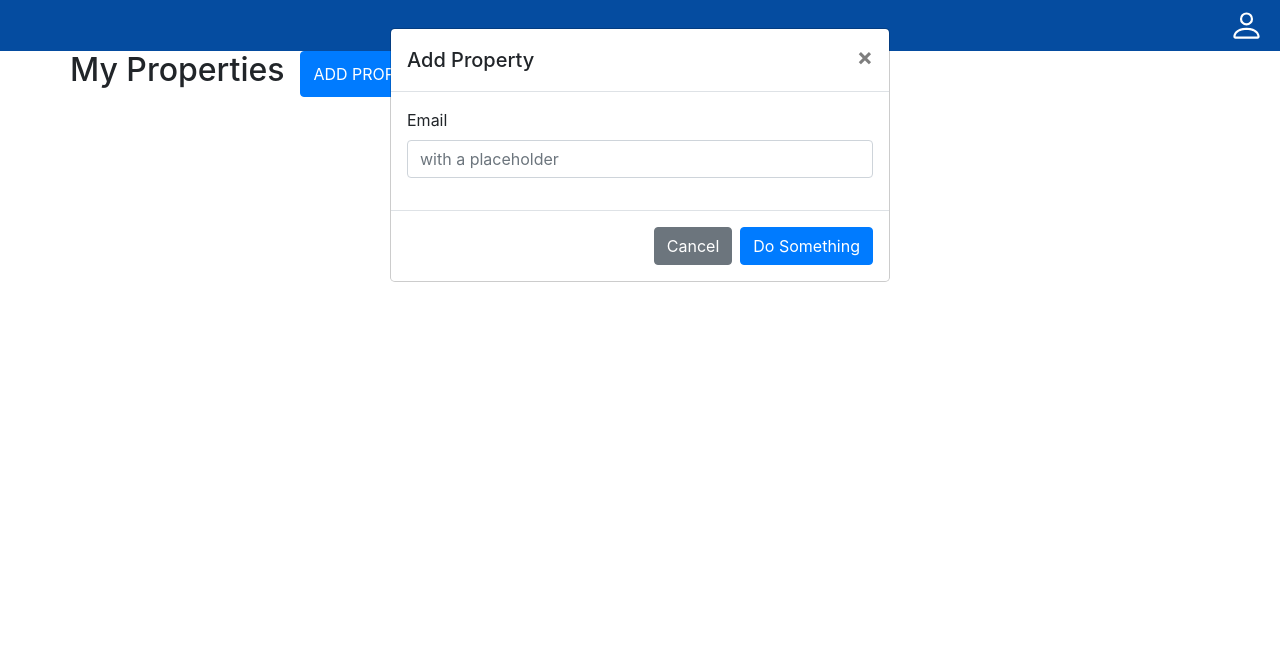
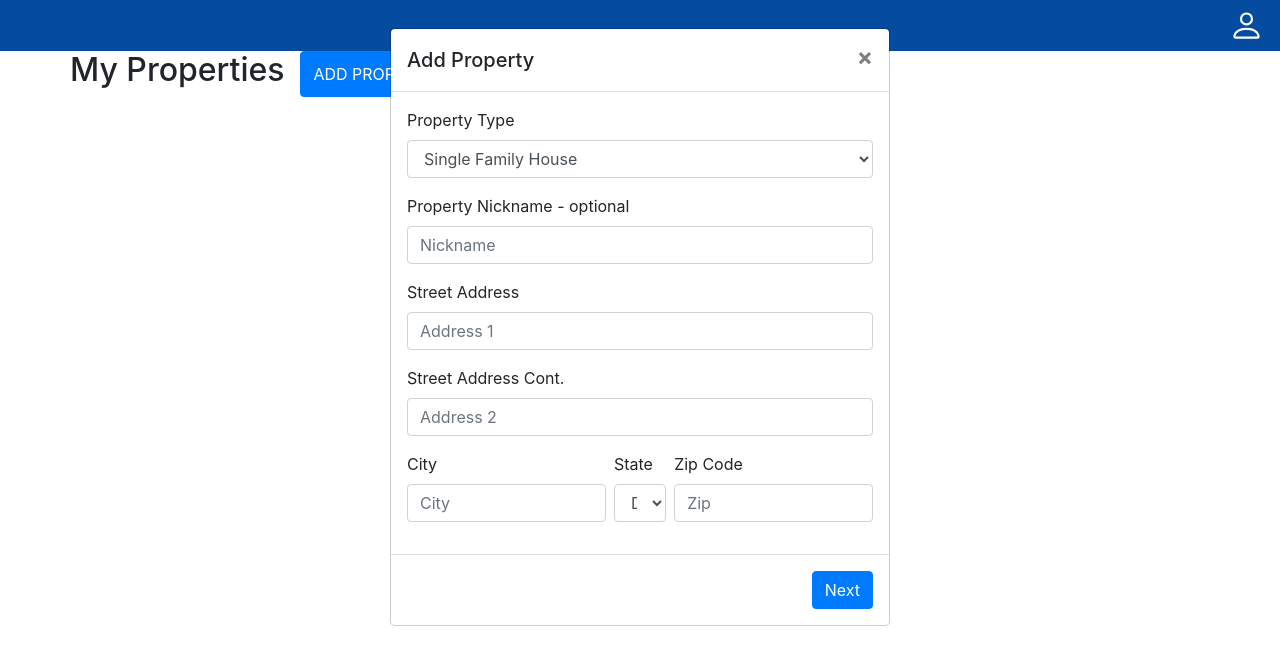
Before and after one commit to zlach/Interview, a React (Create React App) app: page / in a window 1280 px wide. Both pictures are taken after a click on the button "ADD PROPERTY". Shown: the top 664 px of the page. Built offline with nearby package versions, Linux system fonts and the light colour scheme.

Commit message:
first step complete, on to second step

```diff
--- a/src/components/modals/MultiStepModal.js
+++ b/src/components/modals/MultiStepModal.js
@@ -1,21 +1,56 @@
 import React, { useState } from 'react';
 import { Button, Modal, ModalHeader, ModalBody, ModalFooter } from 'reactstrap';
 import FirstStep from '../modals/steps/FirstStep';
+import SecondStep from '../modals/steps/SecondStep';
 
 
 const MultiStepModal = (props) => {
+    const [formData, setFormData] = useState({
+        propertyType: '',
+        propertyNickname: '',
+        streetAddress1: '',
+        streetAddress2: '',
+        city: '',
+        state: '',
+        zipCode: ''
+
+    });
     const [stepCount, setStepCount] = useState(1);
+
+    const handleTextField = (event) => {
+        const { name, value } = event.target;
+        setFormData({ ...formData, [name]: value });
+    }
 
     return (
         <div>
             <Modal isOpen={props.isOpen} toggle={props.toggle} backdrop={false}>
-                <ModalHeader toggle={props.toggle}>Add Property</ModalHeader>
+                <ModalHeader toggle={props.toggle}>{stepCount === 1 ? 'Add Property' : 'Add Property Details'}</ModalHeader>
                 <ModalBody>
-                    <FirstStep step={stepCount} />
+                    <FirstStep
+                        step={stepCount}
+                        inputHandler={handleTextField}
+                        propertyTypeValue={formData.propertyType}
+                        propertyNicknameValue={formData.propertyNickname}
+                        streetAddress1Value={formData.streetAddress1}
+                        streetAddress2Value={formData.streetAddress2}
+                        cityValue={formData.city}
+                        stateValue={formData.state}
+                        zipCodeValue={formData.zipCode}
+                    />
+                    <SecondStep>
+
+                    </SecondStep>
                 </ModalBody>
                 <ModalFooter>
-                    <Button color="secondary" onClick={props.toggle}>Cancel</Button>
-                    <Button color="primary" onClick={props.toggle}>Do Something</Button>{' '}
+                    {
+                        stepCount === 1 ?
+                            <Button color="primary" onClick={() => setStepCount(2)}>Next</Button> :
+                            <>
+                                <Button color="primary" onClick={() => setStepCount(1)}>Previous</Button>
+                                <Button color="primary" onClick={null}>Save and Close</Button>
+                            </>
+                    }
                 </ModalFooter>
             </Modal>
         </div>
--- a/src/components/modals/steps/FirstStep.js
+++ b/src/components/modals/steps/FirstStep.js
@@ -1,15 +1,52 @@
 import { Button, Form, FormGroup, Label, Input, FormText } from 'reactstrap';
 
 const FirstStep = (props) => {
-    if(props.step !== 1){
+    if (props.step !== 1) {
         return null;
     }
     return (
         <div>
             <Form>
                 <FormGroup>
-                    <Label for="exampleEmail">Email</Label>
-                    <Input type="email" name="email" id="exampleEmail" placeholder="with a placeholder" />
+                    <Label for="propertyType">Property Type</Label>
+                    <Input type="select" name="propertyType" id="propertyType" onChange={props.inputHandler} value={props.propertyTypeValue}>
+                        <option>Single Family House</option>
+                        <option>Apartment</option>
+                        <option>Condominium</option>
+                        <option>Townhome</option>
+                        <option>Manufactured</option>
+                        <option>Land</option>
+                    </Input>
+                </FormGroup>
+                <FormGroup>
+                    <Label for="propertyNickname">Property Nickname - optional</Label>
+                    <Input type="text" name="propertyNickname" id="propertyNickname" placeholder="Nickname" onChange={props.inputHandler} value={props.propertyNicknameValue} />
+                </FormGroup>
+                <FormGroup>
+                    <Label for="streetAddress1">Street Address</Label>
+                    <Input type="text" name="streetAddress1" id="streetAddress1" placeholder="Address 1" onChange={props.inputHandler} value={props.streetAddress1Value} />
+                </FormGroup>
+                <FormGroup>
+                    <Label for="streetAddress2">Street Address Cont.</Label>
+                    <Input type="text" name="streetAddress2" id="streetAddress2" placeholder="Address 2" onChange={props.inputHandler} value={props.streetAddress2Value} />
+                </FormGroup>
+            </Form>
+            <Form className='d-flex'>
+                <FormGroup>
+                    <Label for="city">City</Label>
+                    <Input type="text" name="city" id="city" placeholder="City" onChange={props.inputHandler} value={props.cityValue} />
+                </FormGroup>
+                <FormGroup className='px-2'>
+                    <Label for="state">State</Label>
+                    <Input type="select" name="state" id="state" onChange={props.inputHandler} value={props.stateValue} >
+                        <option>DC</option>
+                        <option>MD</option>
+                        <option>TX</option>
+                    </Input>
+                </FormGroup>
+                <FormGroup>
+                    <Label for="zipCode">Zip Code</Label>
+                    <Input type="number" name="zipCode" id="zipCode" placeholder="Zip" onChange={props.inputHandler} value={props.zipCodeValue} />
                 </FormGroup>
             </Form>
         </div>
--- a/src/components/modals/steps/SecondStep.js
+++ b/src/components/modals/steps/SecondStep.js
@@ -0,0 +1,13 @@
+import { Button, Form, FormGroup, Label, Input, FormText } from 'reactstrap';
+
+const SecondStep = (props) => {
+    if (props.step !== 2) {
+        return null;
+    }
+    return (
+        <div>
+        </div>
+    )
+}
+
+export default SecondStep;
```
